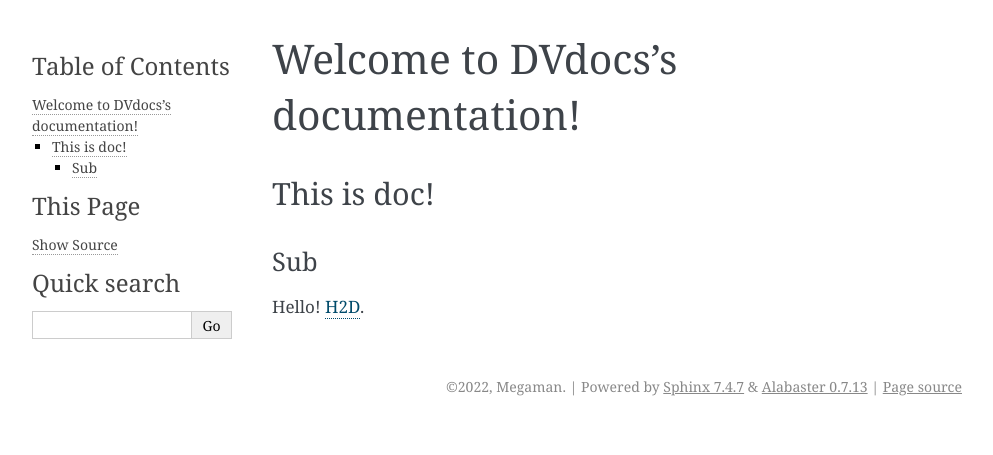
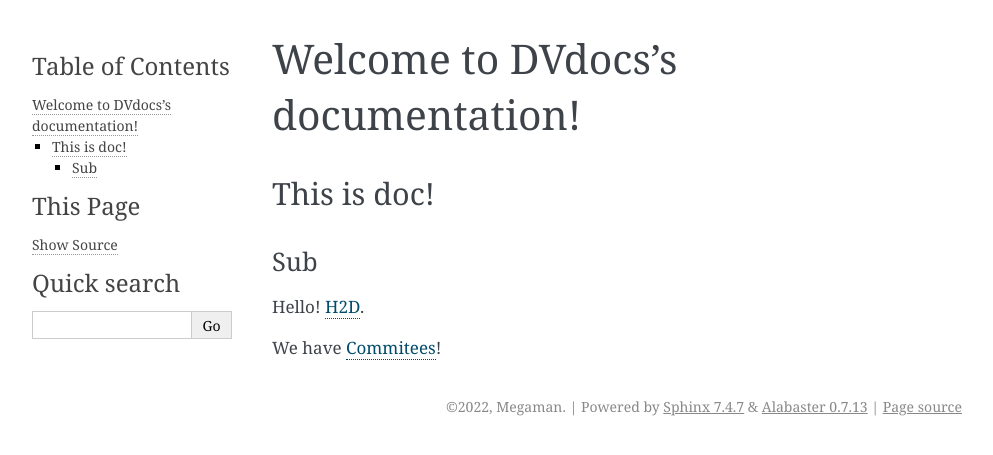
Before and after one commit to Voxed/DVdocs, a Sphinx documentation site: the page built from source/index.rst, in a window 1280 px wide. Shown: the top 455 px of the page, without its empty margins (148-1141 px from the left). Built offline with Sphinx 7.4.7, drawn with Linux system fonts in a browser that asks for light colours.

Commit message:
Add commitees page.

```diff
--- /dev/null
+++ b/source/commitees.rst
@@ -0,0 +1,6 @@
+.. _commitees:
+
+Commitees
+=========
+
+People exist
--- a/source/index.rst
+++ b/source/index.rst
@@ -10,3 +10,5 @@
 ~~~
 
 Hello! :ref:`h2d`.
+
+We have :ref:`commitees`!
```
